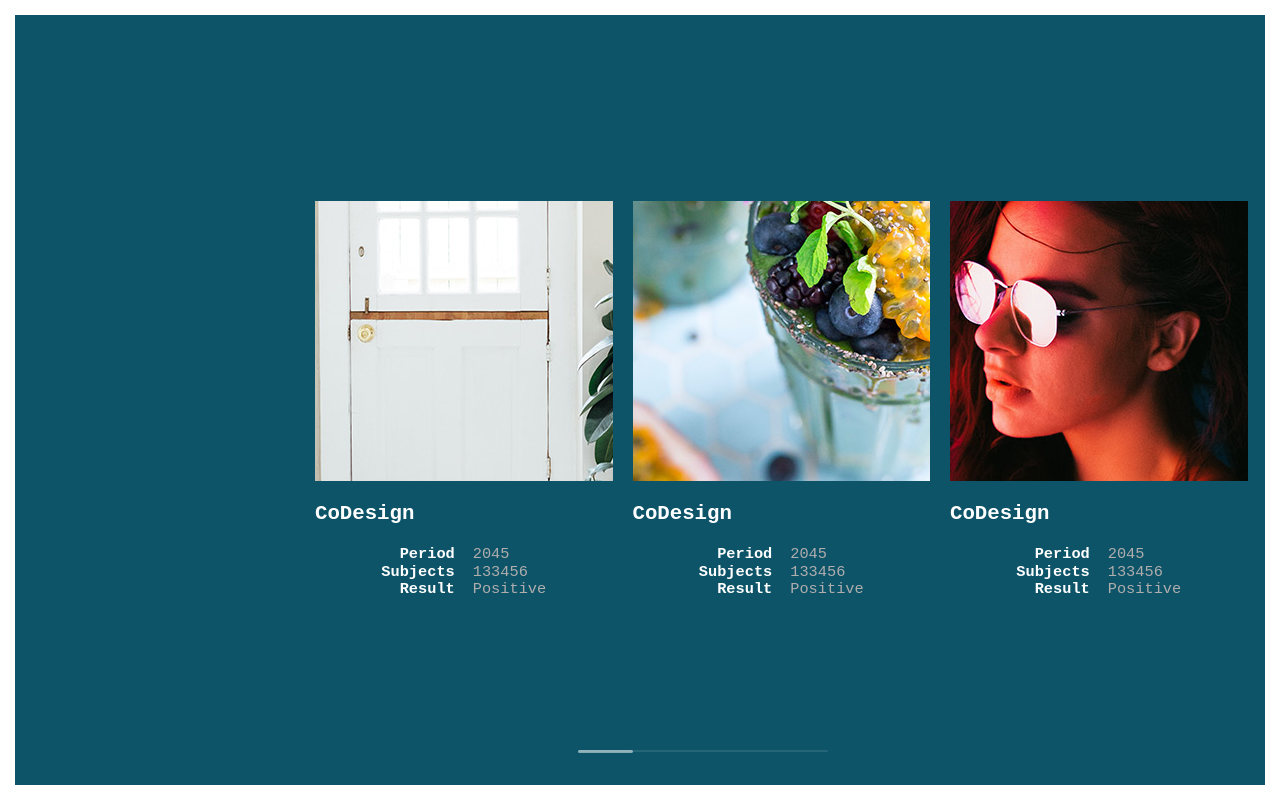
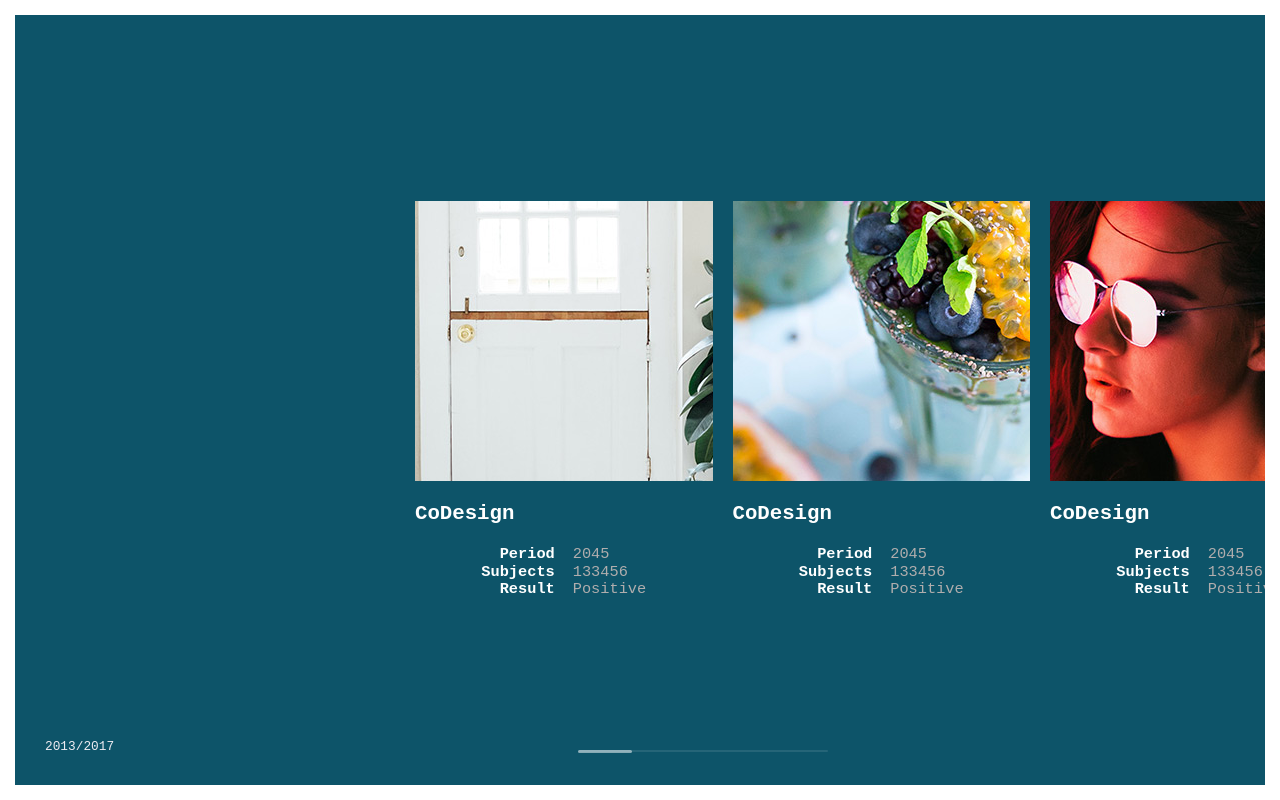
Before and after one commit to momin-ctg/co_bluprint, a website: page index.html in a window 1280 px wide. Drawn offline with nearby package versions, Linux system fonts and the light colour scheme.

Commit message:
added date time

```diff
--- a/css/main.css
+++ b/css/main.css
@@ -7,6 +7,7 @@
     border:15px solid #ffffff;
     width: 100%;
     height: 100vh;
+    position:relative;
 }
 .swiper-slide {
     text-align: center;
@@ -27,3 +28,9 @@
     -webkit-align-items: center;
     align-items: center;
 }
+
+.coDatetime small{
+    position: absolute;
+    left:30px;
+    bottom:30px;
+}
--- a/index.html
+++ b/index.html
@@ -506,6 +506,10 @@
     </div>
     <!-- Add Scrollbar -->
     <div class="swiper-scrollbar"></div>
+
+    <div class="coDatetime">
+        <small>2013/2017</small>
+    </div>
 </div>
 
 <!--<script src="js/vendor/modernizr-3.5.0.min.js"></script>-->
@@ -521,8 +525,8 @@
         slidesPerView:5,
         freeMode: true,
         grabCursor: true,
-        slidesOffsetBefore: 300,
-        slidesOffsetAfter:  300,
+        slidesOffsetBefore: 400,
+        slidesOffsetAfter:  400,
         scrollbar: {
             el: '.swiper-scrollbar',
             hide: false,
```
